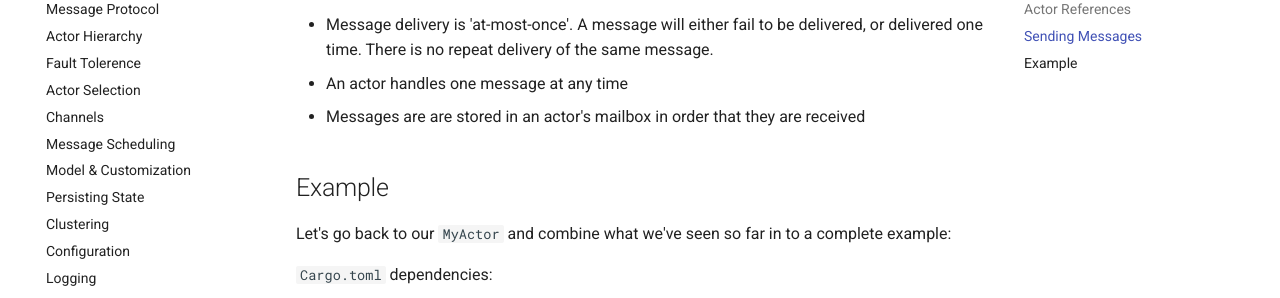
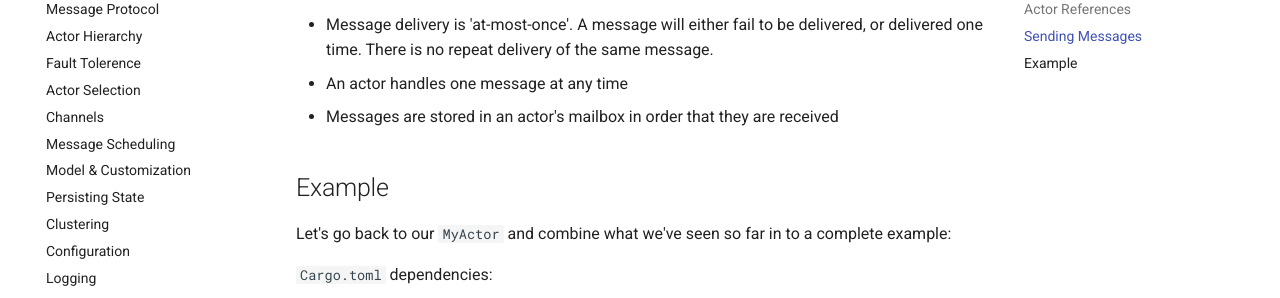
Before and after one commit to riker-rs/website, an MkDocs documentation site: the page built from docs/actors.md, in a window 1280 px wide and 900 px high, scrolled down 2769 px. Shown: the part 153-451 px from the top of the window. Built offline with MkDocs 1.6.1 and Material for MkDocs 9.7.7, drawn with Linux system fonts in a browser that asks for light colours; comment, search, counter and statistics services are not loaded; old or Windows-style settings are respelled for this version of MkDocs.

Commit message:
Fix typo "are are"

```diff
--- a/docs/actors.md
+++ b/docs/actors.md
@@ -93,7 +93,7 @@ Riker provides certain guarantees when handling messages:
 
 - Message delivery is 'at-most-once'. A message will either fail to be delivered, or delivered one time. There is no repeat delivery of the same message.
 - An actor handles one message at any time
-- Messages are are stored in an actor's mailbox in order that they are received
+- Messages are stored in an actor's mailbox in order that they are received
 
 ## Example
 
```
